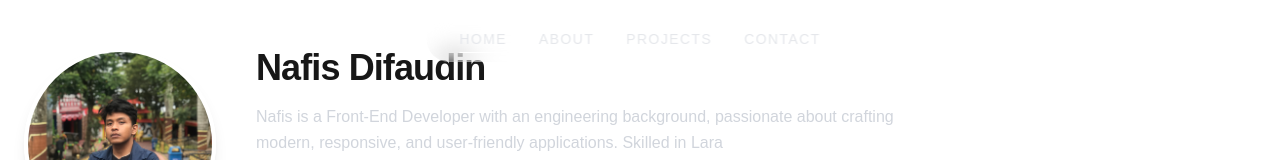
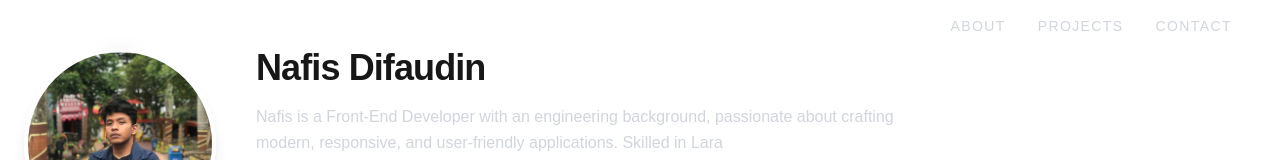
Before and after one commit to nafisd/my-portfolio, a Next.js app: page / in a window 1280 px wide. Shown: the top 160 px of the page. Built offline with nearby package versions, Linux system fonts and the light colour scheme.

Commit message:
update navbar

```diff
--- a/components/Navbar.tsx
+++ b/components/Navbar.tsx
@@ -1,7 +1,8 @@
 "use client";
 import Link from "next/link";
 import { usePathname } from "next/navigation";
-import { motion } from "framer-motion";
+import { motion, useScroll, useMotionValueEvent, useTransform } from "framer-motion";
+import { useState } from "react";
 
 const navLinks = [
   { name: "Home", href: "/" },
@@ -12,31 +13,77 @@ const navLinks = [
 
 export default function Navbar() {
   const pathname = usePathname();
+  const { scrollY } = useScroll();
+  const [scrolled, setScrolled] = useState(false);
+
+  useMotionValueEvent(scrollY, "change", (latest) => {
+    setScrolled(latest > 40);
+  });
+
+  const bgOpacity = useTransform(scrollY, [0, 200], [0.05, 0.15]);
+  const blurValue = useTransform(scrollY, [0, 200], ["blur(8px)", "blur(16px)"]);
 
   return (
-    <header className="fixed top-4 left-1/2 -translate-x-1/2 z-50 w-[90%] md:w-auto">
-      <nav className="backdrop-blur-md bg-white/5 border border-white/10 rounded-full px-6 md:px-8 py-3 flex items-center justify-center gap-8 shadow-[0_0_20px_rgba(255,255,255,0.05)]">
+    <motion.header
+      style={{
+        backgroundColor: "rgba(255,255,255,0.03)",
+        backdropFilter: blurValue,
+      }}
+      animate={{
+        backgroundColor: scrolled
+          ? "rgba(255,255,255,0.08)"
+          : "rgba(255,255,255,0.03)",
+        borderBottom: scrolled
+          ? "1px solid rgba(255,255,255,0.15)"
+          : "1px solid rgba(255,255,255,0.05)",
+      }}
+      transition={{ duration: 0.4, ease: "easeOut" }}
+      className="fixed top-0 left-0 w-full z-50"
+    >
+      <nav className="flex justify-between items-center px-6 md:px-12 py-4 text-sm uppercase tracking-widest text-gray-300">
+        {/* Logo */}
+        <Link
+          href="/"
+          className="font-semibold text-white hover:opacity-80 transition"
+          data-magnet
+        >
+          Nafis.dev
+        </Link>
+
+        {/* Navigation Links */}
+        <div className="flex items-center gap-8">
           {navLinks.map((link) => {
             const isActive = pathname === link.href;
             return (
+              <div key={link.name} className="relative group">
                 <Link
-              key={link.name}
                   href={link.href}
-              className="relative uppercase tracking-widest text-sm text-gray-200 hover:text-white transition"
+                  className={`transition ${
+                    isActive ? "text-white" : "hover:text-white"
+                  }`}
                   data-magnet
                 >
                   {link.name}
+                </Link>
+
+                {/* Active underline */}
                 {isActive && (
                   <motion.span
                     layoutId="nav-underline"
-                  className="absolute left-0 -bottom-1 w-full h-[1.5px] bg-white rounded-full"
-                  transition={{ type: "spring", stiffness: 300, damping: 20 }}
+                    className="absolute left-0 -bottom-1 w-full h-[1px] bg-white rounded-full"
+                    transition={{ type: "spring", stiffness: 300, damping: 25 }}
                   />
                 )}
-            </Link>
+
+                {/* Hover underline */}
+                {!isActive && (
+                  <span className="absolute left-0 -bottom-1 w-0 group-hover:w-full h-[1px] bg-white/60 transition-all duration-300"></span>
+                )}
+              </div>
             );
           })}
+        </div>
       </nav>
-    </header>
+    </motion.header>
   );
 }
```
Lines whose indentation alone changed are shown as unchanged.
